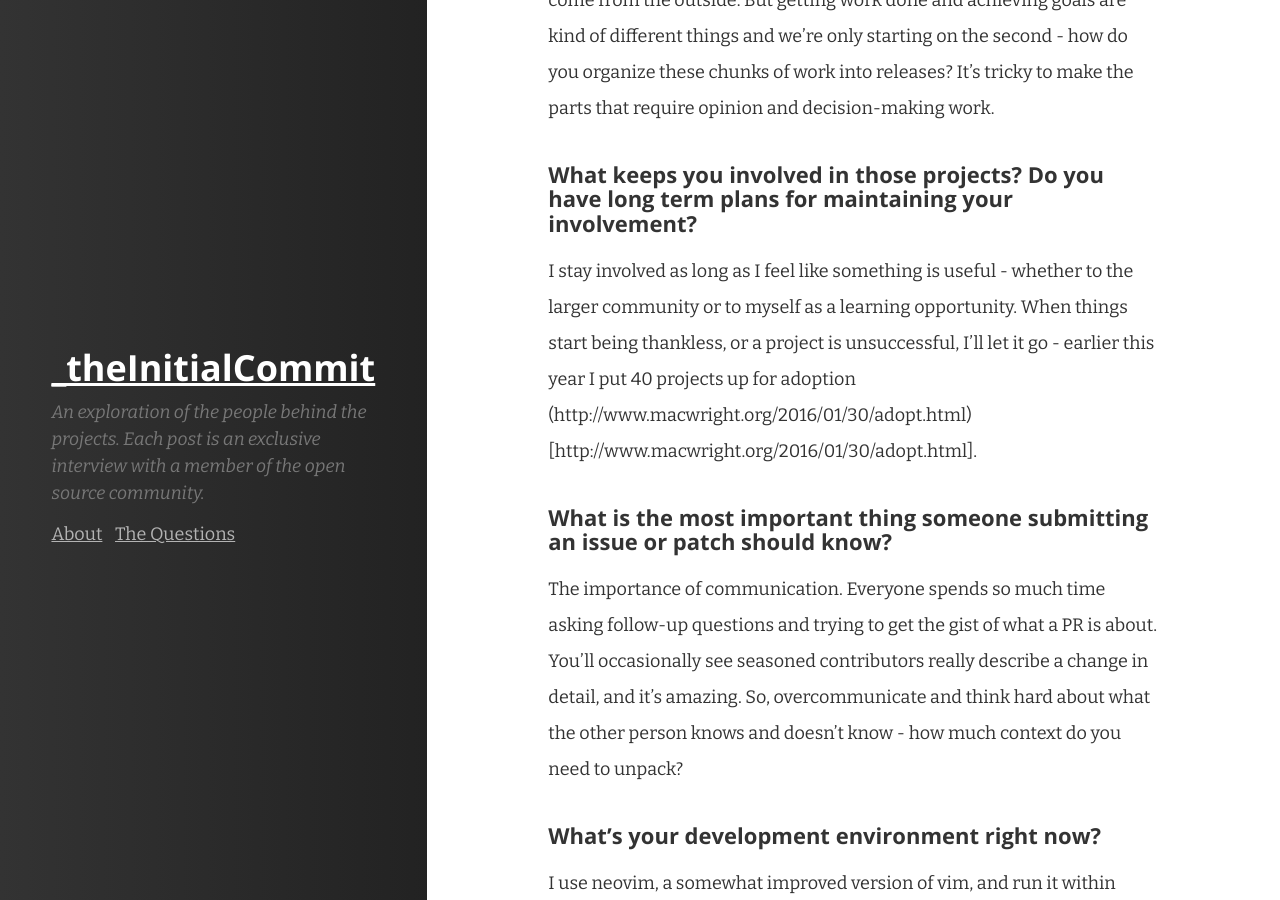
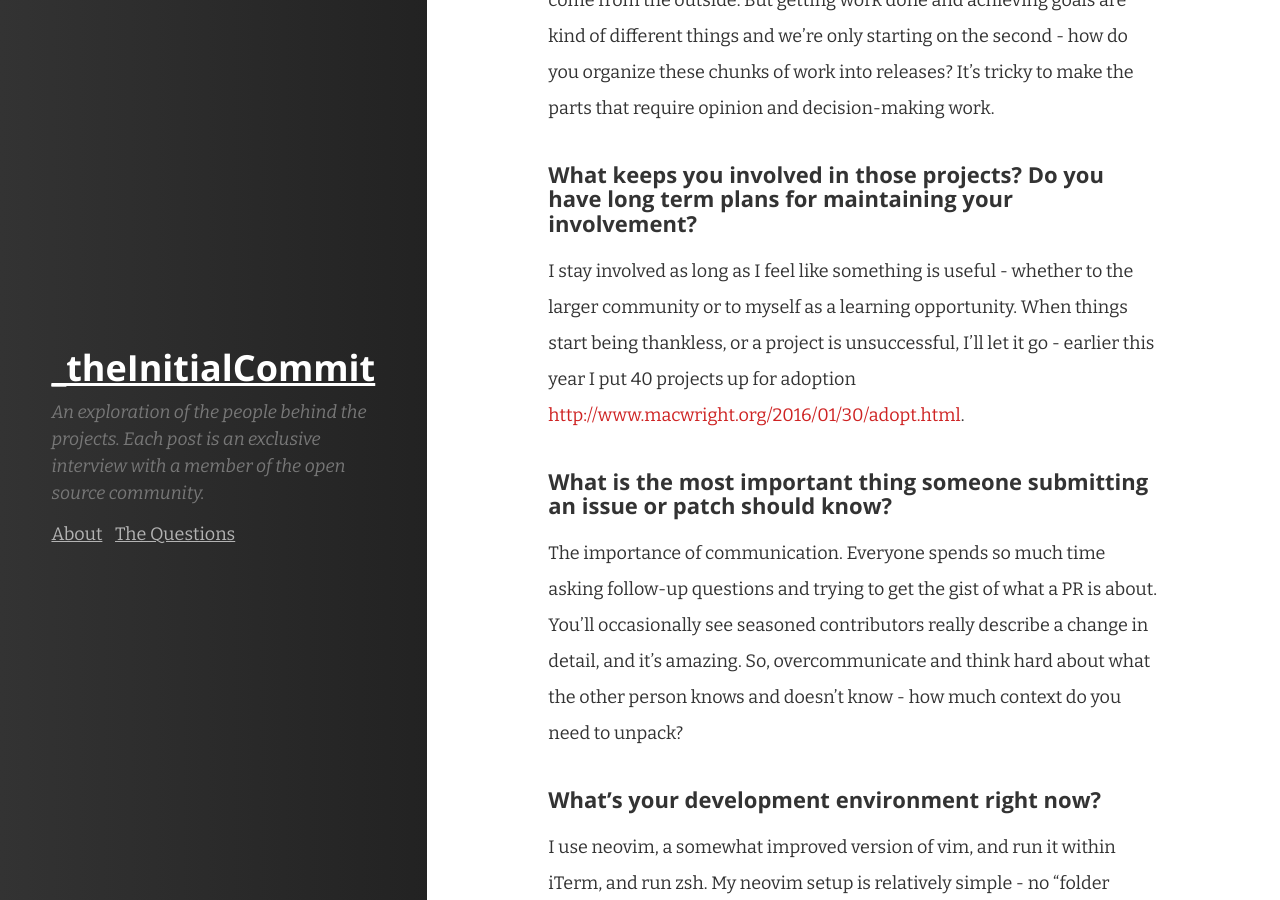
Before and after one commit to johnjones4/the-initial-commit, a Jekyll site: the page built from _posts/2016-11-01-tom-macwright.md, in a window 1280 px wide and 900 px high, scrolled down 2463 px. Built offline with Jekyll 4.4.1, drawn with Linux system fonts in a browser that asks for light colours.

Commit message:
link fix

```diff
--- a/_posts/2016-11-01-tom-macwright.md
+++ b/_posts/2016-11-01-tom-macwright.md
@@ -83,7 +83,7 @@ decision-making work.
 I stay involved as long as I feel like something is useful - whether to the
 larger community or to myself as a learning opportunity. When things start being
 thankless, or a project is unsuccessful, I'll let it go - earlier this year I
-put 40 projects up for adoption (http://www.macwright.org/2016/01/30/adopt.html)[http://www.macwright.org/2016/01/30/adopt.html].
+put 40 projects up for adoption [http://www.macwright.org/2016/01/30/adopt.html](http://www.macwright.org/2016/01/30/adopt.html).
 
 ### What is the most important thing someone submitting an issue or patch should know?
 
```
